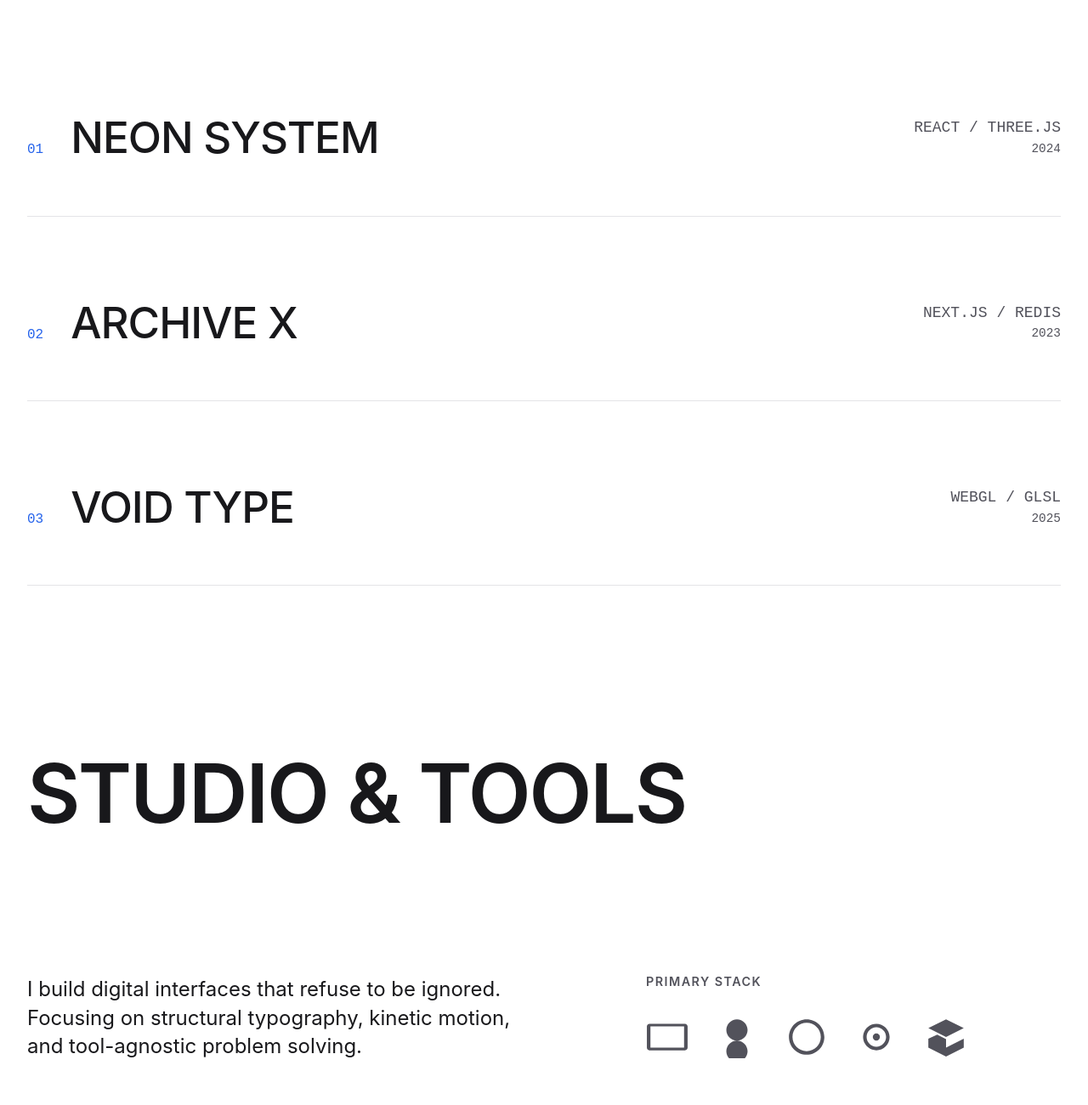
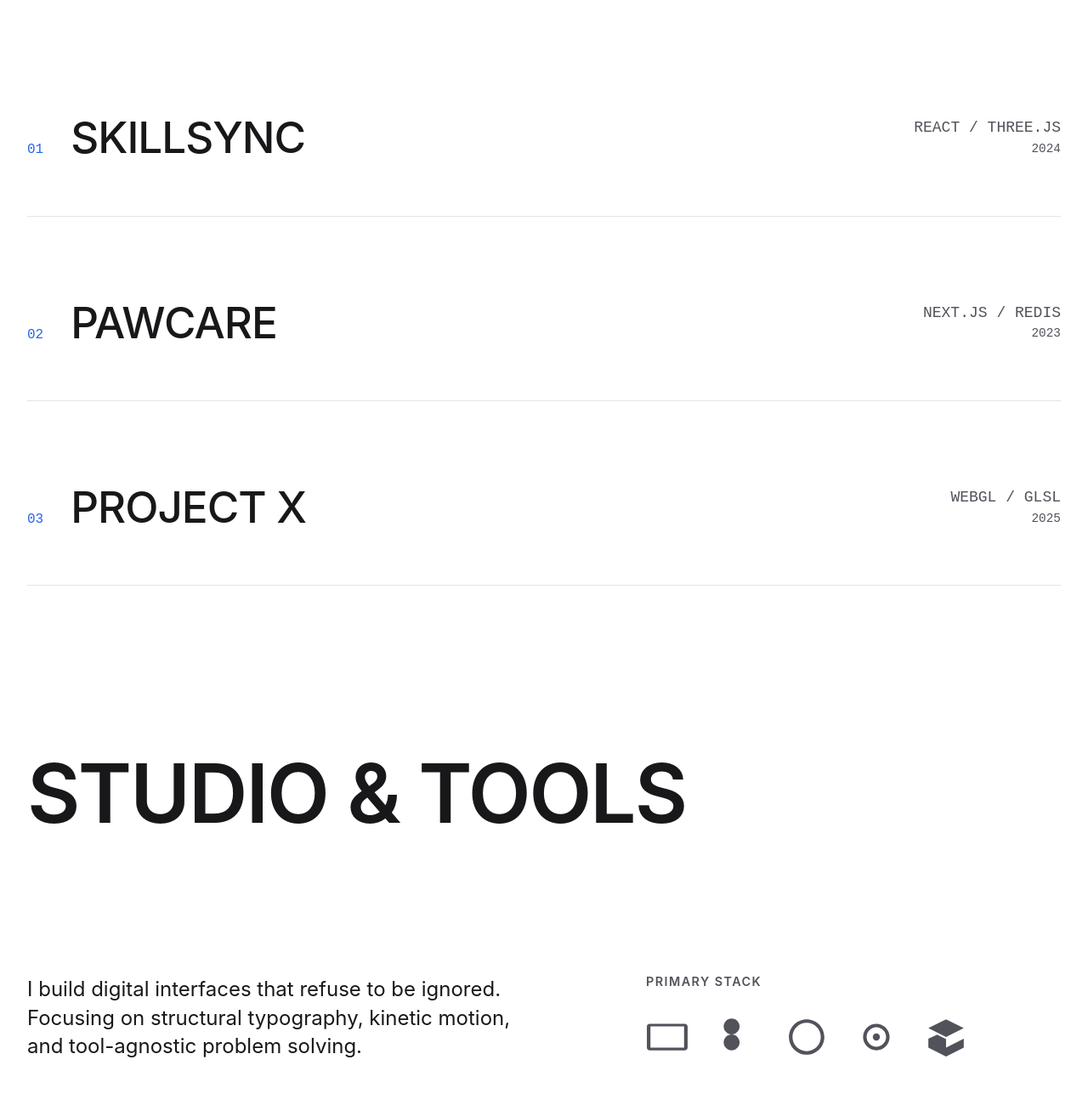
Before and after one commit to tomison20/portfolio-day1, a plain HTML site: page index.html in a window 1280 px wide. Shown: the part 1160-2460 px from the top of the page at 85% size. Drawn offline with Linux system fonts and the light colour scheme.

Commit message:
Update: Content (Projects, Role, Scripts)

```diff
--- a/index.html
+++ b/index.html
@@ -36,7 +36,7 @@
       </div>
 
       <div class="hero-main">
-        <span class="hero-hi">/DEVOPS Day 1</span>
+        <span class="hero-hi">/DEVOPS</span>
         <h1 class="hero-name">TOM ISON</h1>
         <p class="hero-role">Building digital interfaces with precision and motion.</p>
       </div>
@@ -52,7 +52,7 @@
         <article class="project-strip">
           <div class="project-left">
             <span class="project-number">01</span>
-            <h3>NEON SYSTEM</h3>
+            <h3>SKILLSYNC</h3>
           </div>
           <div class="project-meta">
             <p>REACT / THREE.JS</p>
@@ -63,7 +63,7 @@
         <article class="project-strip">
           <div class="project-left">
             <span class="project-number">02</span>
-            <h3>ARCHIVE X</h3>
+            <h3>PAWCARE</h3>
           </div>
           <div class="project-meta">
             <p>NEXT.JS / REDIS</p>
@@ -74,7 +74,7 @@
         <article class="project-strip">
           <div class="project-left">
             <span class="project-number">03</span>
-            <h3>VOID TYPE</h3>
+            <h3>PROJECT X</h3>
           </div>
           <div class="project-meta">
             <p>WEBGL / GLSL</p>
@@ -111,7 +111,7 @@
             </div>
             <!-- Figma -->
             <div class="tool-icon" title="Figma">
-              <svg viewBox="0 0 24 24" fill="currentColor">
+              <svg viewBox="0 0 32 32" fill="currentColor">
                 <path
                   d="M12 2C8.7 2 6 4.7 6 8s2.7 6 6 6 6-2.7 6-6-2.7-6-6-6zm0 12c-3.3 0-6 2.7-6 6s2.7 6 6 6 6-2.7 6-6-2.7-6-6-6z" />
               </svg>
```
